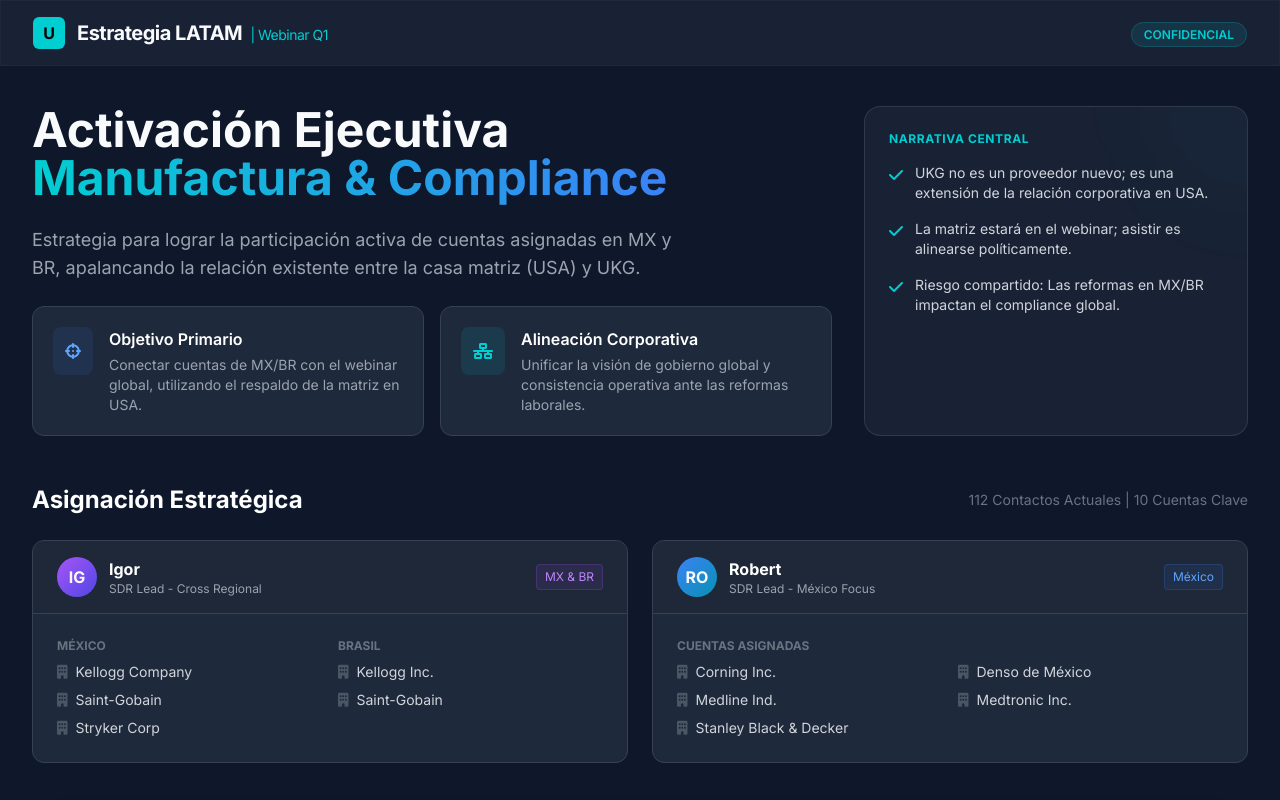
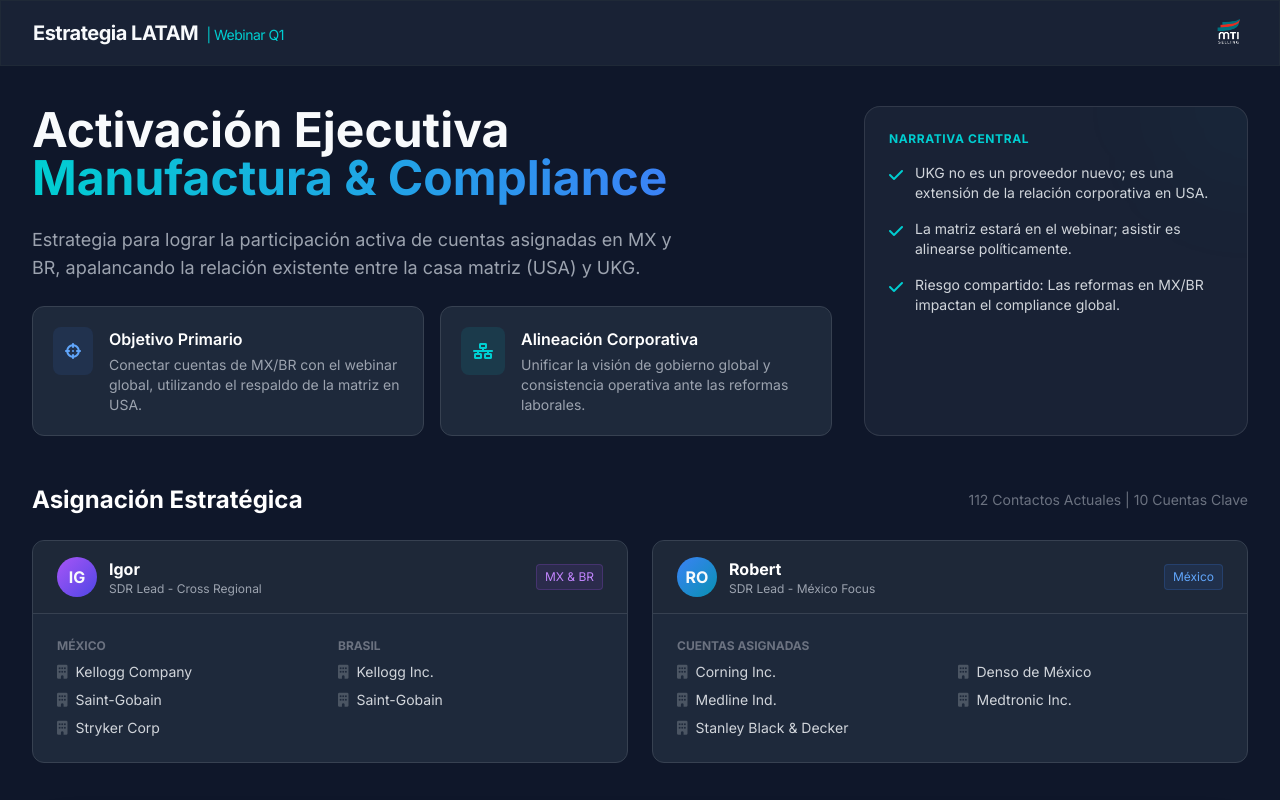
Before and after one commit to yimmyhernandez-mti/Webinar-UKG, a plain HTML site: page index.html in a window 1280 px wide. Shown: the top 800 px of the page. Drawn offline with nearby package versions, Linux system fonts and the light colour scheme.

Commit message:
Update index.html

```diff
--- a/index.html
+++ b/index.html
@@ -59,16 +59,28 @@
   <nav class="sticky top-0 z-50 glass-panel border-b border-gray-800">
   <div class="max-w-7xl mx-auto px-4 sm:px-6 lg:px-8">
     <div class="flex items-center justify-between h-16">
+
+      <!-- IZQUIERDA: TÍTULO -->
       <div class="flex items-center gap-3">
-                    <div class="w-8 h-8 bg-ukg-cyan rounded-md flex items-center justify-center text-black font-bold">U</div>
-                    <span class="font-bold text-xl tracking-tight">Estrategia LATAM <span class="text-ukg-cyan text-sm font-normal ml-1">| Webinar Q1</span></span>
+        <span class="font-bold text-xl tracking-tight">
+          Estrategia LATAM
+          <span class="text-ukg-cyan text-sm font-normal ml-1">| Webinar Q1</span>
+        </span>
       </div>
-                <div class="hidden md:block">
-                    <span class="px-3 py-1 rounded-full bg-ukg-cyan/10 text-ukg-cyan text-xs font-semibold border border-ukg-cyan/20">CONFIDENCIAL</span>
+
+      <!-- DERECHA: LOGO MTI -->
+      <div class="flex items-center">
+        <img
+          src="mti-logo.png"
+          alt="MTI Selling"
+          class="h-9 w-auto object-contain"
+        />
       </div>
+
     </div>
   </div>
 </nav>
+
 
     <main class="max-w-7xl mx-auto px-4 sm:px-6 lg:px-8 py-10 space-y-12">
 
```
Lines whose indentation alone changed are shown as unchanged.
